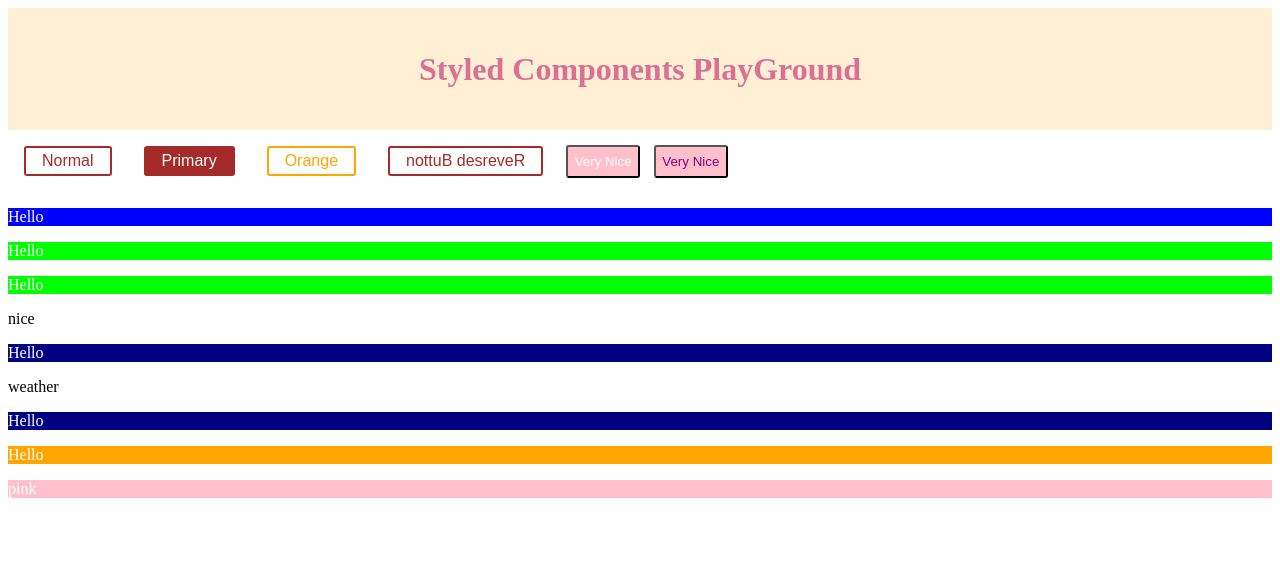
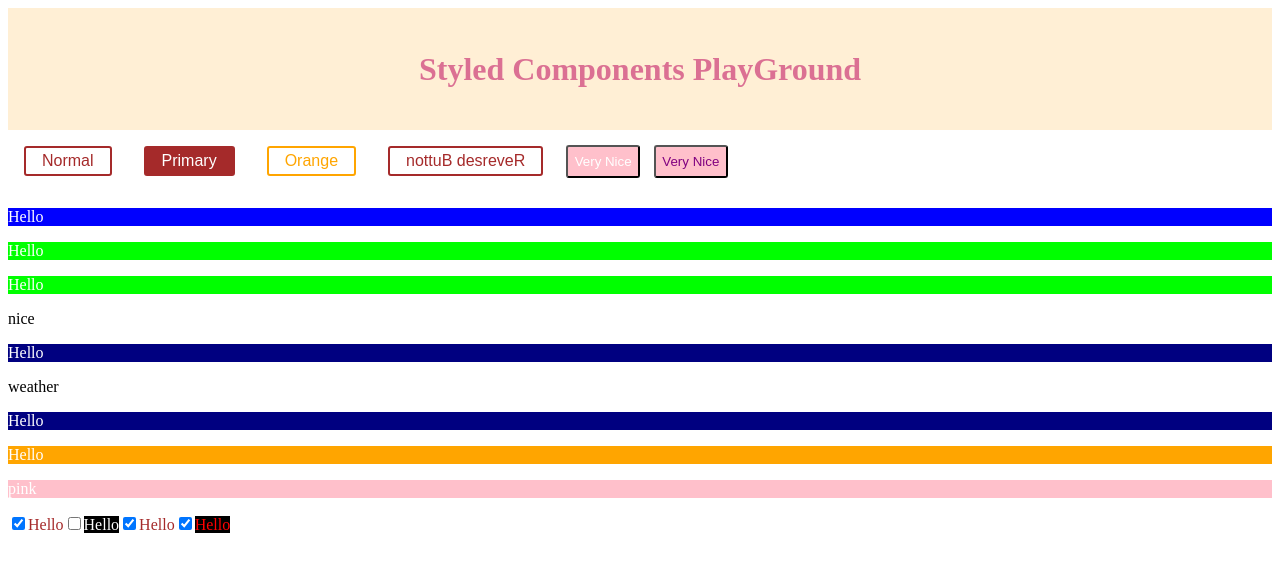
Before and after one commit to SungHyun627/styled-components-playground, a React (Create React App) app: page / in a window 1280 px wide. Shown: the top 572 px of the page. Built offline with nearby package versions, Linux system fonts and the light colour scheme.

Commit message:
create Inputs component for using conditional styling by using double ampersand

```diff
--- a/src/components/App.jsx
+++ b/src/components/App.jsx
@@ -1,6 +1,7 @@
 import Title from './Title';
 import Buttons from './Buttons';
 import Paragraphs from './Paragraphs';
+import Inputs from './Inputs';
 
 function App() {
   return (
@@ -8,6 +9,7 @@
       <Title />
       <Buttons />
       <Paragraphs />
+      <Inputs />
     </div>
   );
 }
--- /dev/null
+++ b/src/components/Inputs.jsx
@@ -0,0 +1,59 @@
+import styled from 'styled-components';
+import { css } from 'styled-components';
+
+const Inputs = () => {
+  return (
+    <div>
+      <Label>
+        <Input defaultChecked />
+        <LabelText>Hello</LabelText>
+      </Label>
+      <Label>
+        <Input />
+        <LabelText $mode="dark">Hello</LabelText>
+      </Label>
+      <Label>
+        <Input defaultChecked />
+        <LabelText>Hello</LabelText>
+      </Label>
+      <Label>
+        <Input defaultChecked />
+        <LabelText $mode="dark">Hello</LabelText>
+      </Label>
+    </div>
+  );
+};
+
+const Input = styled.input.attrs({ type: 'checkbox' })``;
+
+const Label = styled.label`
+  dispaly: flex;
+  align-items: center;
+  gap: 8px;
+  margin-bottom: 8px;
+`;
+
+const LabelText = styled.span`
+  ${(props) => {
+    switch (props.$mode) {
+      case 'dark':
+        return css`
+          background-color: black;
+          color: white;
+          ${Input}:checked + && {
+            color: red;
+          }
+        `;
+      default:
+        return css`
+          background-color: white;
+          color: black;
+          ${Input}:checked + && {
+            color: brown;
+          }
+        `;
+    }
+  }}
+`;
+
+export default Inputs;
```
